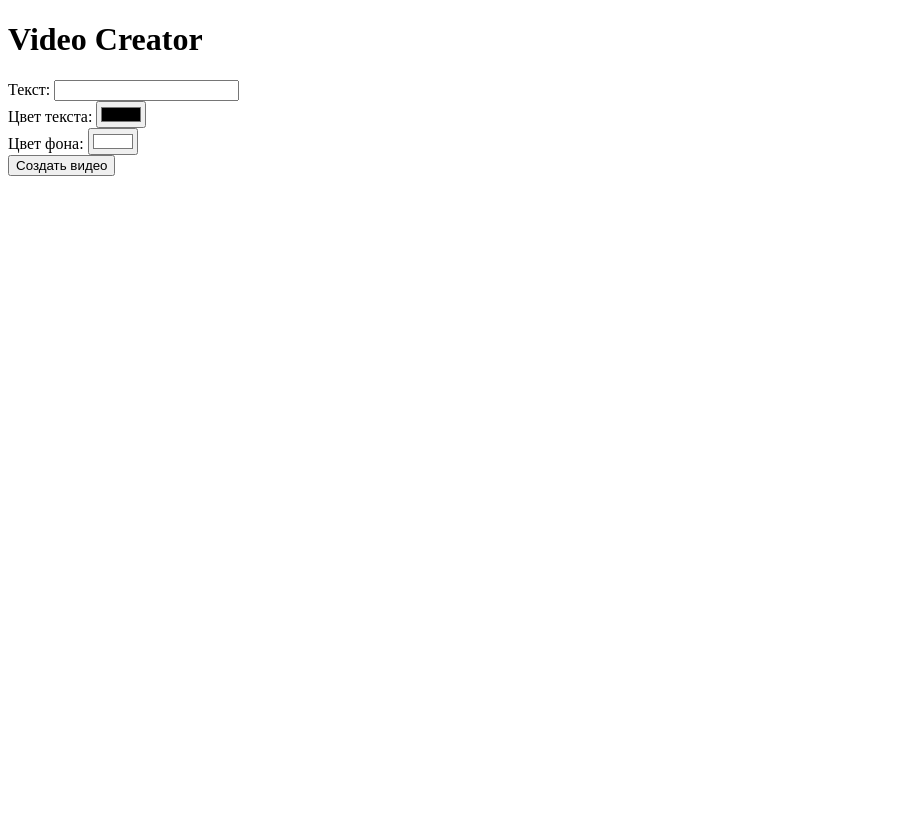
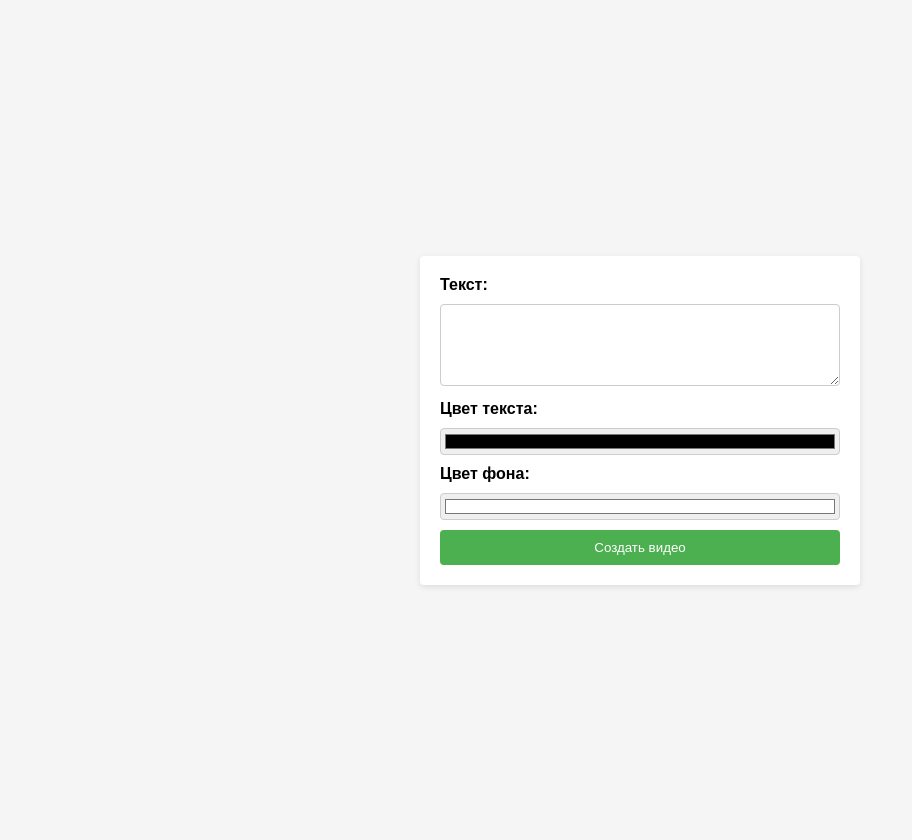
Before and after one commit to Lagmas/scrolling_text, a Django app: page / in a window 1280 px wide. Shown: the whole page, without its empty margins (0-912 px from the left). Before the commit the page ends 176 px from the top, so only its background shows below. Run offline with Django 3.2, Linux system fonts and the light colour scheme.

Commit message:
добавил стилей

```diff
--- a/scrolling_text/scrolling_text/settings.py
+++ b/scrolling_text/scrolling_text/settings.py
@@ -9,7 +9,11 @@ SECRET_KEY = os.getenv('SECRET_KEY')
 
 DEBUG = True
 
-ALLOWED_HOSTS = []
+ALLOWED_HOSTS = [
+    '127.0.0.1',
+    'www.Lagmas1.pythonanywhere.com',
+    'Lagmas1.pythonanywhere.com',
+]
 
 
 INSTALLED_APPS = [
--- a/scrolling_text/templates/ticker/index.html
+++ b/scrolling_text/templates/ticker/index.html
@@ -1,15 +1,75 @@
 <!DOCTYPE html>
 <html>
 <head>
-    <title>Video Creator</title>
+    <style>
+        body {
+            font-family: Arial, sans-serif;
+            background-color: #F5F5F5;
+            margin: 0;
+            padding: 20px;
+            display: flex;
+            justify-content: center;
+            align-items: center;
+            height: 100vh;
+        }
 
+        h1 {
+            color: #333333;
+        }
+
+        form {
+            width: 100%;
+            max-width: 400px;
+            padding: 20px;
+            background-color: #FFFFFF;
+            border-radius: 4px;
+            box-shadow: 0 2px 6px rgba(0, 0, 0, 0.1);
+        }
+
+        label {
+            display: block;
+            margin-bottom: 10px;
+            font-weight: bold;
+        }
+
+        textarea {
+            padding: 10px;
+            border-radius: 4px;
+            border: 1px solid #CCCCCC;
+            width: 100%;
+            box-sizing: border-box;
+            margin-bottom: 10px;
+            resize: vertical;
+        }
+
+        input[type="color"] {
+            border-radius: 4px;
+            border: 1px solid #CCCCCC;
+            width: 100%;
+            box-sizing: border-box;
+            margin-bottom: 10px;
+        }
+
+        input[type="submit"] {
+            padding: 10px 20px;
+            background-color: #4CAF50;
+            color: #FFFFFF;
+            border: none;
+            border-radius: 4px;
+            cursor: pointer;
+            width: 100%;
+        }
+
+        input[type="submit"]:hover {
+            background-color: #45a049;
+        }
+    </style>
 </head>
 <body>
-    <h1>Video Creator</h1>
     <form method="post" action="{% url 'app:index' %}">
         {% csrf_token %}
         <label for="text">Текст:</label>
-        <input type="text" id="text" name="text" maxlength="50" required>
+        <textarea id="text" name="text" rows="4" maxlength="50" required></textarea>
         <br>
         <label for="text_color">Цвет текста:</label>
         <input type="color" id="text_color" name="text_color" value="#000000" required>
@@ -18,6 +78,6 @@
         <input type="color" id="bg_color" name="bg_color" value="#FFFFFF" required>
         <br>
         <input type="submit" value="Создать видео">
-      </form>
+    </form>
 </body>
 </html>
```
